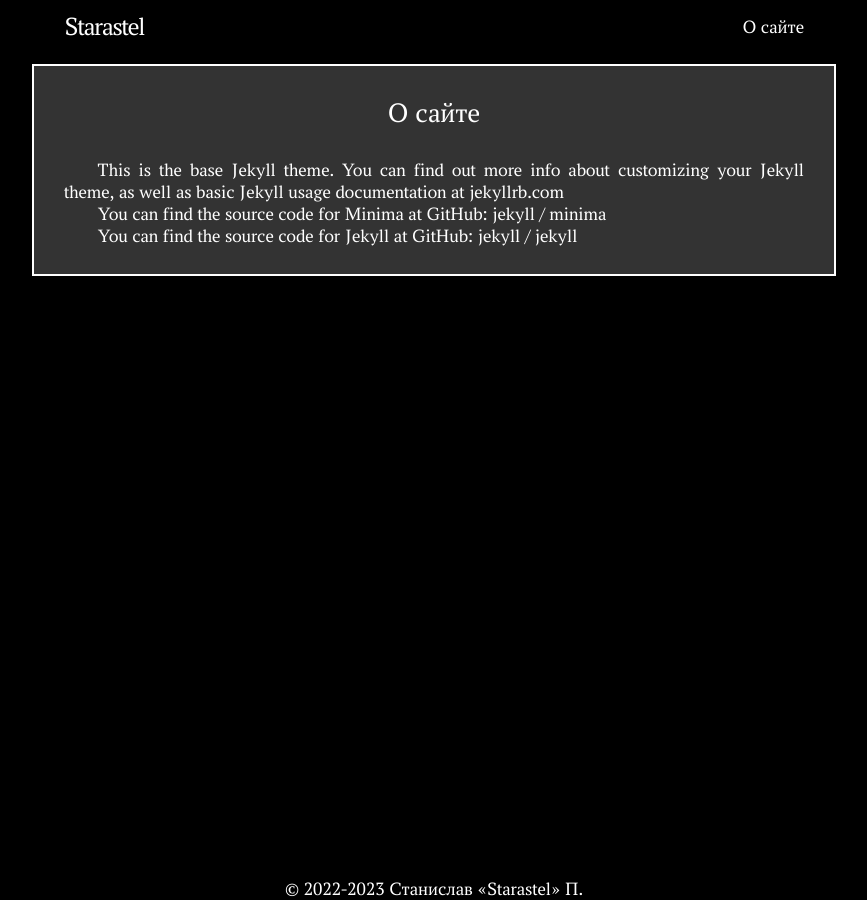
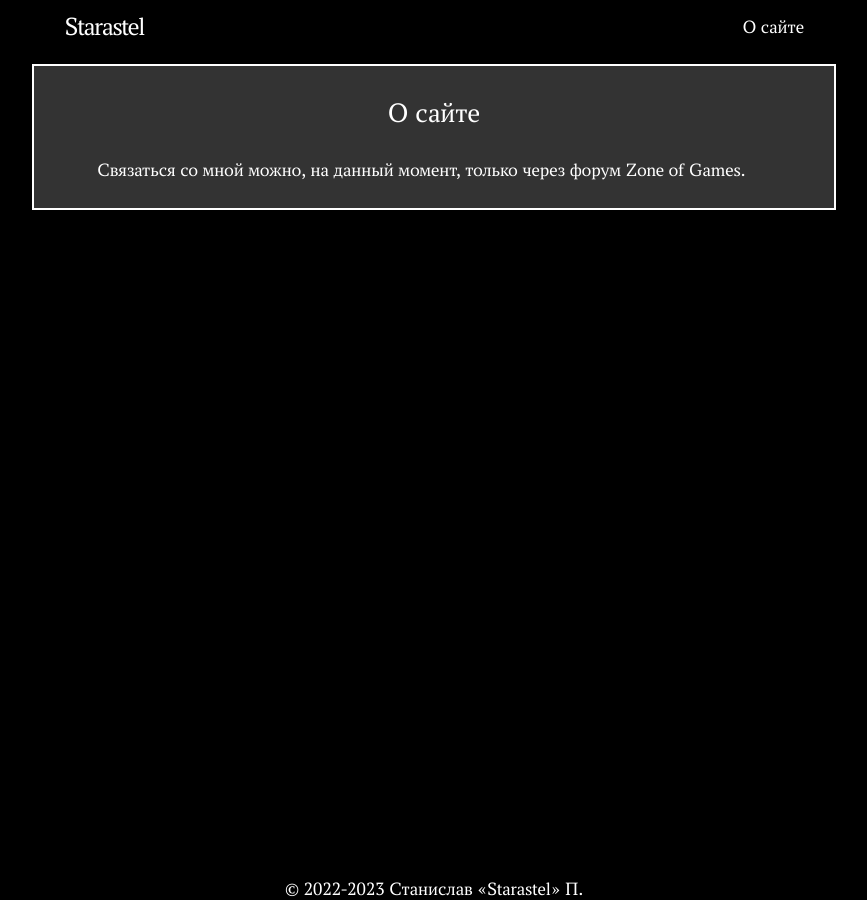
Before and after one commit to Starastel/stStarastel, a Jekyll site: the page built from about.md, in a window 1280 px wide. Shown: the whole page, without its empty margins (206-1073 px from the left). Built offline with Jekyll 4.4.1, drawn with Linux system fonts in a browser that asks for light colours.

Commit message:
Update about.md

```diff
--- a/about.md
+++ b/about.md
@@ -3,16 +3,4 @@
 title: "О сайте"
 permalink: /about/
 ---
-
-This is the base Jekyll theme. You can find out more info about customizing your Jekyll theme, as well as basic Jekyll usage documentation at [jekyllrb.com](https://jekyllrb.com/)
-
-You can find the source code for Minima at GitHub:
-[jekyll][jekyll-organization] /
-[minima](https://github.com/jekyll/minima)
-
-You can find the source code for Jekyll at GitHub:
-[jekyll][jekyll-organization] /
-[jekyll](https://github.com/jekyll/jekyll)
-
-
-[jekyll-organization]: https://github.com/jekyll
+Связаться со мной можно, на данный момент, только через форум Zone of Games.
```
